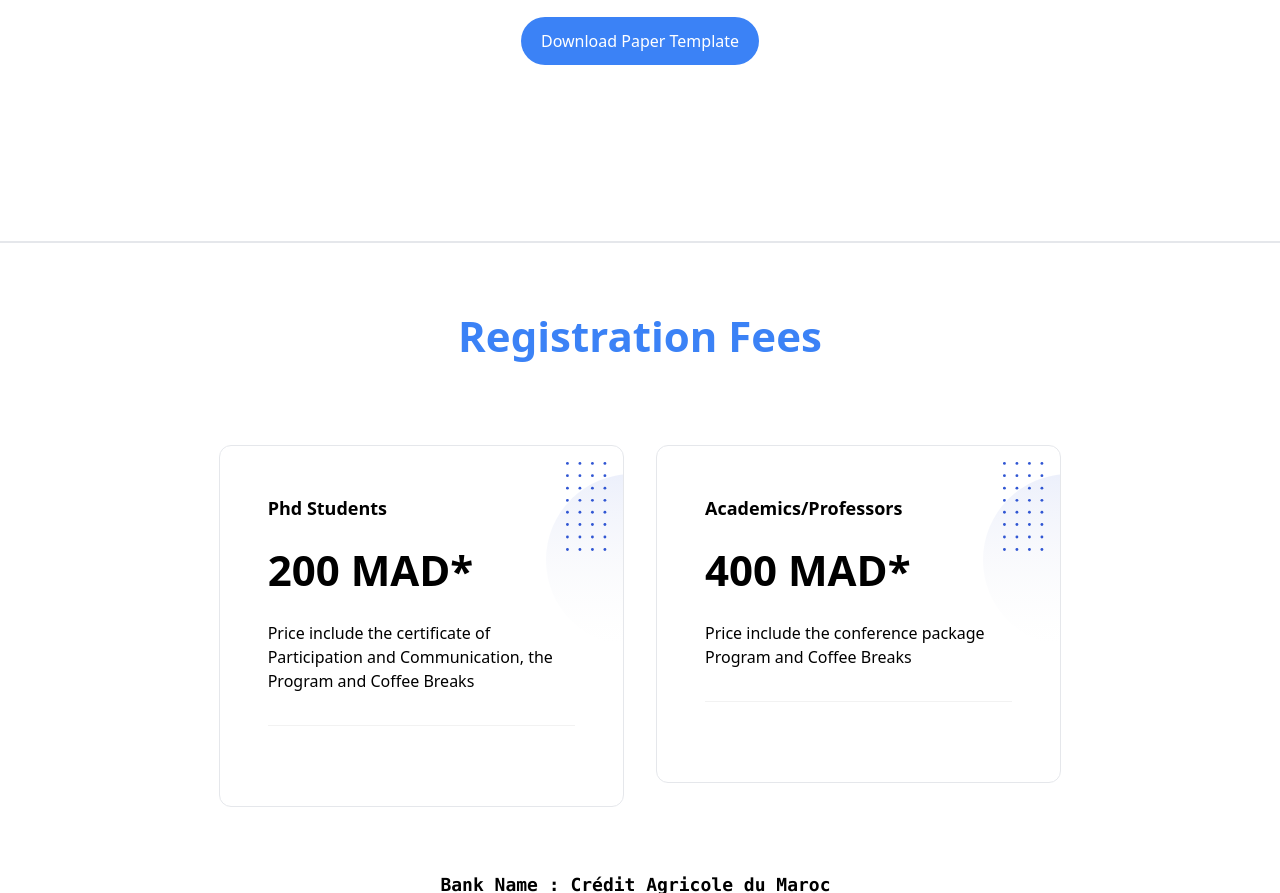
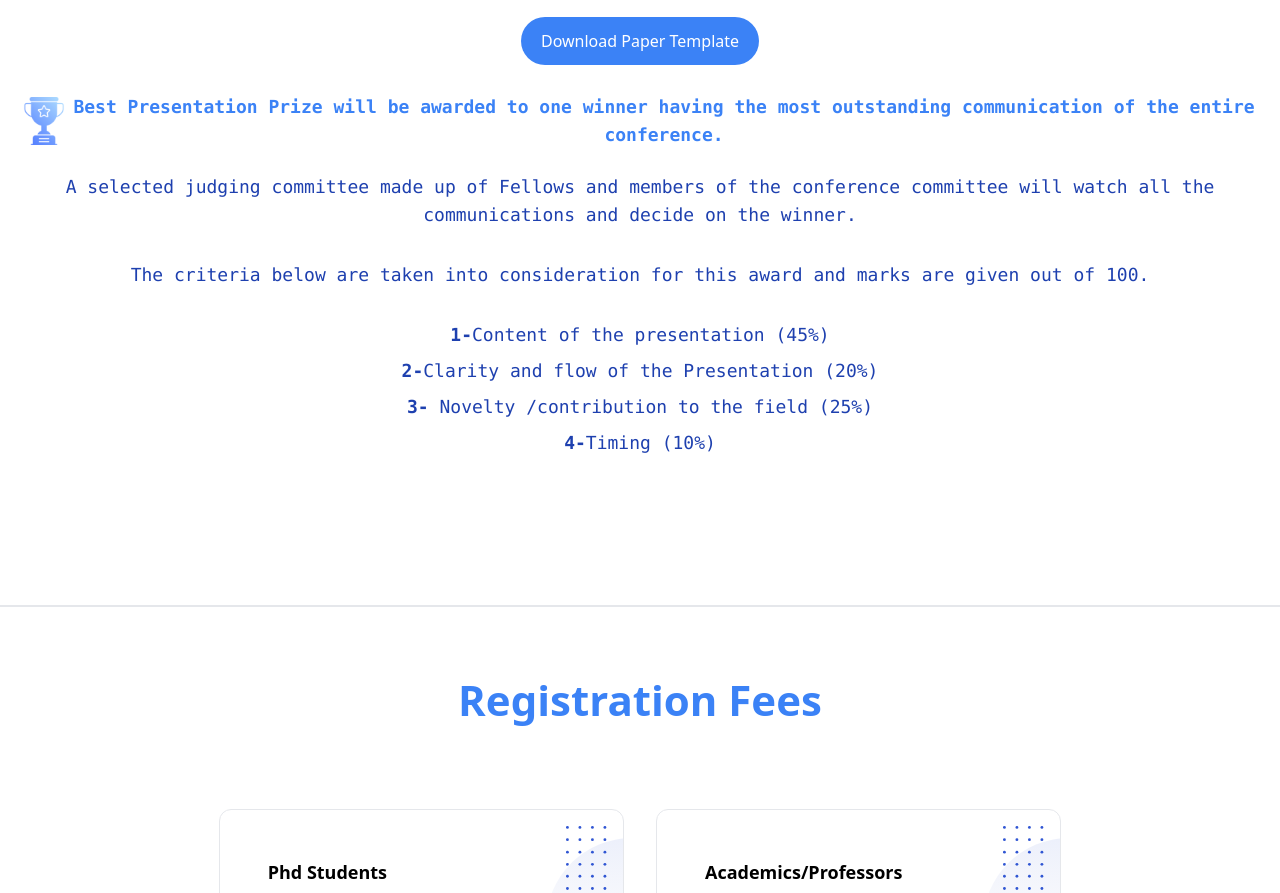
Before and after one commit to Amaki1/jdmsi24, a website: page index.html in a window 1280 px wide. Shown: the part 6575-7468 px from the top of the page. Drawn offline with Linux system fonts and the light colour scheme.

Commit message:
adding trophy

```diff
--- a/index.html
+++ b/index.html
@@ -2278,7 +2278,7 @@
         </div>
 
 
-          <!-- <div class="font-mono text-blue-500">
+          <div class="font-mono text-blue-500">
             <div class="flex items-center justify-center mx-auto">
               <img src="./img/trophy.png" alt="" class="w-12 h-12">
               <p class="text-lg font-semibold bg-sky-500 text-center">Best Presentation Prize will be awarded to one winner having the most outstanding communication of the entire conference.</p>
@@ -2296,7 +2296,7 @@
                 <li>4-<span class="font-medium mx-1">Timing (10%)</span></li>
               </ul>
             </div>
-          </div> -->
+          </div>
 
       </div>
   </section>
```
